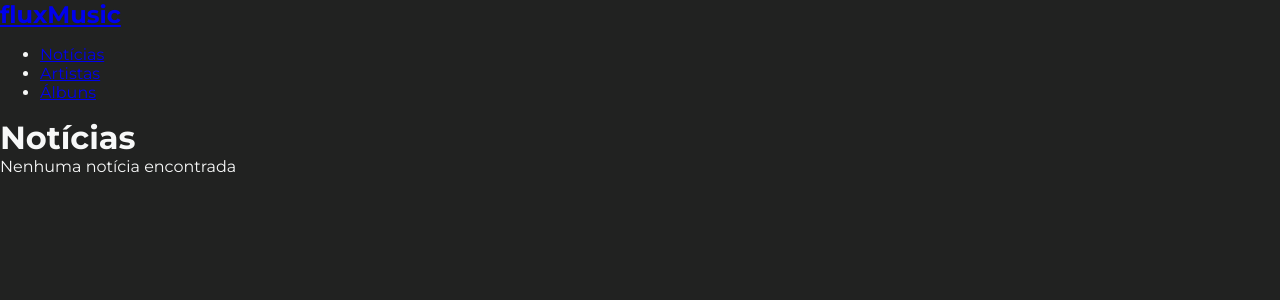
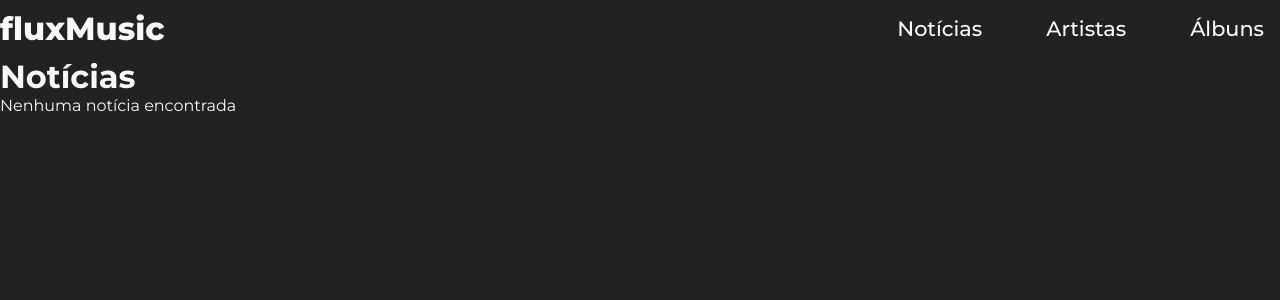
Before and after one commit to pinhob/fluxmusic, a React (Create React App) app: page /noticias in a window 1280 px wide. Shown: the top 300 px of the page. Built offline with nearby package versions, Linux system fonts and the light colour scheme.

Commit message:
style: header component

```diff
--- a/src/components/Header.js
+++ b/src/components/Header.js
@@ -1,16 +1,17 @@
 import { Link } from "react-router-dom";
+import { StyledHeader } from "../styles";
+
 
 const Header = () => {
   return (
+    <StyledHeader>
+      <h1><Link to="/" className="header__title">fluxMusic</Link></h1>
       <nav>
-      <h1><Link to="/">fluxMusic</Link></h1>
-
         <ul>
           <li>
             <Link to="/noticias">
               Notícias
             </Link>
-
           </li>
           <li>
             <Link to="/artistas">
@@ -24,6 +25,7 @@ const Header = () => {
           </li>
         </ul>
       </nav>
+    </StyledHeader>
   )
 }
 
--- /dev/null
+++ b/src/styles/StyledHeader.js
@@ -0,0 +1,47 @@
+import styled from "styled-components/macro";
+
+const StyledHeader = styled.header`
+  display: flex;
+  flex-flow: row nowrap;
+  justify-content: space-between;
+  align-items: center;
+
+  .header__title {
+    color: var(--secondary-color-white);
+    font-weight: 800;
+    font-size: 2rem;
+  }
+
+  a {
+    color: white;
+    cursor: pointer;
+    display: block;
+    text-decoration: none;
+  }
+
+  nav ul {
+    margin: 0;
+    display: flex;
+    flex-flow: row nowrap;
+    height: 100%;
+    gap: 2rem;
+    list-style: none;
+    align-items: stretch;
+  }
+
+  nav ul li {
+    display: block;
+    font-size: 1.3rem;
+    font-weight: 500;
+    padding: 1rem;
+    transition: all 0.3s ease;
+  }
+
+  nav ul li:hover {
+    font-weight: 600;
+    background-color: var(--tertiary-dark-grey);
+    transition: background-color 0.3s ease;
+  }
+`
+
+export default StyledHeader;
--- a/src/styles/index.js
+++ b/src/styles/index.js
@@ -1,2 +1,3 @@
 export { default as GlobalStyle } from './GlobalStyle';
 export { default as StyledTitle } from './StyledTitle';
+export { default as StyledHeader } from './StyledHeader';
--- a/src/styles/variables.js
+++ b/src/styles/variables.js
@@ -3,6 +3,7 @@ import { css } from "styled-components/macro";
 const variables = css`
   :root {
     --primary-color-black: #212221;
+    --tertiary-dark-grey: #474847;
     --secondary-color-green: #0f9517;
     --secondary-color-white: #f7f8f8;
   }
```
Lines whose indentation alone changed are shown as unchanged.
